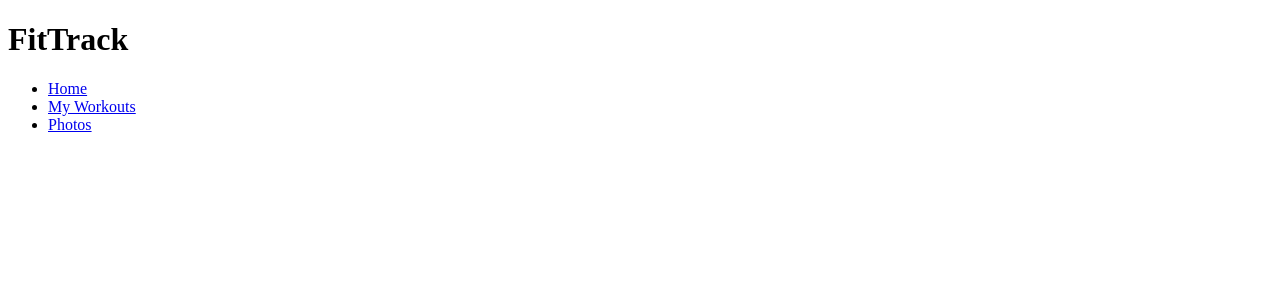
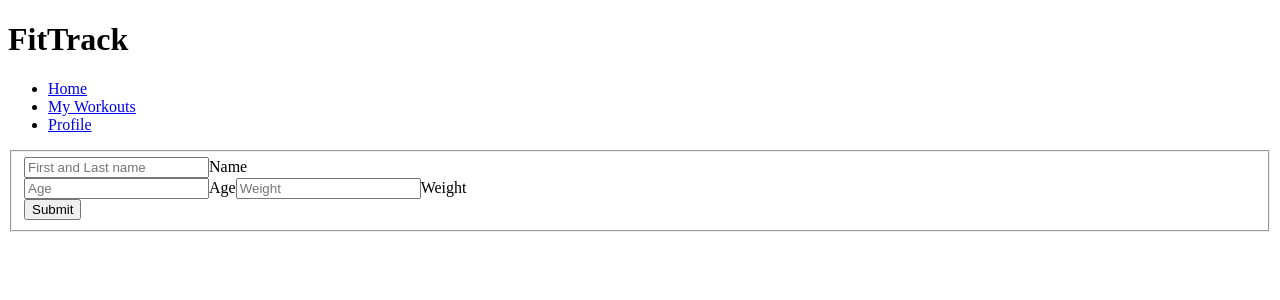
Before and after one commit to calebooski13/FitTrack, a React (Create React App) app: page /profile/new in a window 1280 px wide. Shown: the top 300 px of the page. Built offline with nearby package versions, Linux system fonts and the light colour scheme; sample sign-in values are in the browser's storage.

Commit message:
profile page created

```diff
--- a/src/components/ApplicationViews.js
+++ b/src/components/ApplicationViews.js
@@ -7,6 +7,8 @@ import MyWorkoutList from "./myworkout/MyWorkoutList";
 import MyWorkoutForm from "./myworkout/MyWorkoutForm";
 import MyWorkoutDetail from "./myworkout/MyWorkoutDetail";
 import MyWorkoutCreateDetailsForm from "./myworkout/MyWorkoutCreateDetailsForm";
+import ProfileList from "./profile/ProfileList";
+import ProfileForm from "./profile/ProfileForm";
 
 class ApplicationViews extends Component {
 
@@ -48,6 +50,30 @@ class ApplicationViews extends Component {
             return <Register {...props} />;
           }}
         />
+            {/* ___________________PROFILE_________________ */}
+
+            <Route
+          exact
+          path="/profile"
+          render={props => {
+            return this.credentialAuth() ? (
+              <ProfileList {...props} />
+            ) : (
+              <Redirect to="/" />
+            );
+          }}
+        />
+            <Route
+          path="/profile/new"
+          render={props => {
+            return this.credentialAuth() ? (
+              <ProfileForm {...props} />
+            ) : (
+              <Redirect to="/" />
+            );
+          }}
+        />
+
 
             {/* __________________MY WORKOUTS______________ */}
 
--- a/src/components/myworkout/MyWorkoutCreateDetailsForm.js
+++ b/src/components/myworkout/MyWorkoutCreateDetailsForm.js
@@ -49,7 +49,7 @@ constructNewExerciseEvent = evt => {
 
     // Create the workout and redirect user to workout list
     ExerciseWorkoutManager.post(workoutDetails).then(() =>
-      this.props.history.push("/workouts")
+      this.props.history.push("/myworkouts")
     );
   }
 };
--- a/src/components/nav/NavBar.js
+++ b/src/components/nav/NavBar.js
@@ -13,7 +13,7 @@ class NavBar extends Component {
       <ul className="container">
            <li><Link className="nav-link" to="/home">Home</Link></li>
            <li><Link className="nav-link" to="/myworkouts">My Workouts</Link></li>
-           <li><Link className="nav-link" to="/photos">Photos</Link></li>
+           <li><Link className="nav-link" to="/profile">Profile</Link></li>
       </ul>
     </div>
   </nav>
--- /dev/null
+++ b/src/components/profile/ProfileCard.js
@@ -0,0 +1,22 @@
+import React, { Component } from 'react';
+
+class ProfileCard extends Component {
+  render() {
+    return (
+      <div className="card">
+        <div className="card-content">
+          <h3>Name: <b>{this.props.profileProp.name}</b></h3>
+          <p>Date: {this.props.profleProp.age}</p>
+        <p>Weight: {this.props.profileProp.weight}</p>
+
+          <button type="button"
+        onClick={() => {this.props.history.push(`/profile/${this.props.profileProp.id}/edit`)}}>Edit</button>
+
+
+        </div>
+      </div>
+    );
+  }
+}
+
+export default ProfileCard;
--- /dev/null
+++ b/src/components/profile/ProfileForm.js
@@ -0,0 +1,89 @@
+import React, { Component } from "react";
+import ProfileManager from "../../modules/ProfileManager";
+
+
+class ProfileForm extends Component {
+    state = {
+      profileName: "",
+      age: "",
+      weight: "",
+    };
+
+    handleFieldChange = evnt => {
+        console.log("this is event.target.id", evnt.target.id);
+        console.log("this is event.target.value", evnt.target.value);
+        const profileStateToChange = {};
+        profileStateToChange[evnt.target.id] = evnt.target.value;
+        this.setState(profileStateToChange);
+      };
+
+      constructNewProfileEvent = evnt => {
+        evnt.preventDefault();
+        if (this.state.profileName === "" || this.state.age === ""|| this.state.weight === "") {
+          window.alert("Please input profile information");
+        } else {
+          this.setState({ loadingStatus: true });
+          const profile = {
+            name: this.state.profileName,
+            age: this.state.age,
+            weight: this.state.weight,
+            active: true,
+            userId: 1
+          };
+
+          // Create the workout and redirect user to workout list
+      ProfileManager.post(profile).then(() =>
+      this.props.history.push("/profile")
+    );
+  }
+};
+render() {
+  return (
+    <>
+      <form>
+        <fieldset>
+          <div className="formgrid">
+            <input
+              type="text"
+              required
+              onChange={this.handleFieldChange}
+              id="profileName"
+              placeholder="First and Last name"
+            />
+            <label htmlFor="profileName">Name</label>
+            <br></br>
+            <input
+              type="text"
+              required
+              onChange={this.handleFieldChange}
+              id="age"
+              placeholder="Age"
+            />
+            <label htmlFor="age">Age</label>
+            <input
+              type="text"
+              required
+              onChange={this.handleFieldChange}
+              id="weight"
+              placeholder="Weight"
+            />
+            <label htmlFor="weight">Weight</label>
+
+          </div>
+          <div className="alignRight">
+            <button
+              type="button"
+              disabled={this.state.loadingStatus}
+              onClick={this.constructNewEvent}
+            >
+              Submit
+            </button>
+          </div>
+        </fieldset>
+      </form>
+    </>
+  );
+}
+}
+
+export default ProfileForm;
--- /dev/null
+++ b/src/components/profile/ProfileList.js
@@ -0,0 +1,47 @@
+import React, { Component } from "react";
+//import the components we will need
+import ProfileCard from "./ProfileCard";
+import ProfileManager from "../../modules/ProfileManager";
+
+class ProfileList extends Component {
+  //define what this component needs to render
+  state = {
+    users: []
+  };
+
+
+  componentDidMount() {
+    console.log("PROFILE LIST: ComponentDidMount");
+    //getAll from ProfileManager and hang on to that data; put it in state
+    ProfileManager.getAllProfile(localStorage.getItem("userId")).then(profileFromDatabase => {
+      this.setState({
+        profile: profileFromDatabase
+      });
+    });
+  }
+
+  render() {
+    console.log("ProfileList: Render");
+
+    return (
+      <>
+        <section className="section-content">
+          <button
+            type="button"
+            className="btn"
+            onClick={() => {
+              this.props.history.push("/profile/new");
+            }}
+          >Create Profile</button>
+        </section>
+
+        <div className="container-cards">
+                {this.state.users.map(singleProfile =>
+
+                <ProfileCard key={singleProfile.id} profileProp={singleProfile}{...this.props} /> )}
+            </div>
+      </>
+    );
+  }
+}
+export default ProfileList;
--- /dev/null
+++ b/src/modules/ProfileManager.js
@@ -0,0 +1,17 @@
+const remoteURL = "http://localhost:5002"
+
+export default {
+
+    getAllProfile() {
+        return fetch(`${remoteURL}/profile`).then(result => result.json());
+      },
+
+post(newProfile) {
+    return fetch(`${remoteURL}/profile`, {
+        method: "POST",
+      headers: {
+        "Content-Type": "application/json"
+      },
+      body: JSON.stringify(newProfile)
+    }).then(data => data.json());
+  },}
```
Also changed, not shown: api/fitTrack.json (+43 -36 lines).
